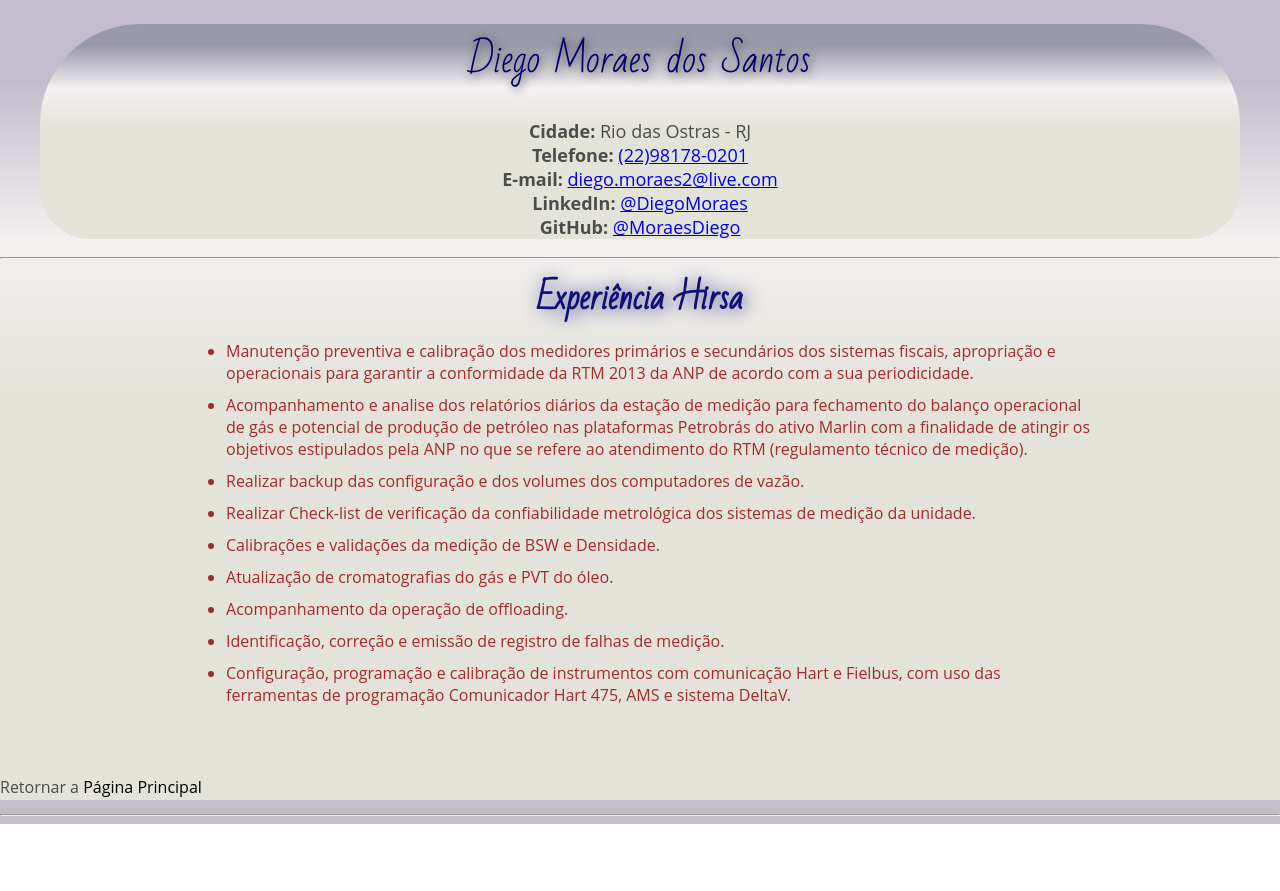
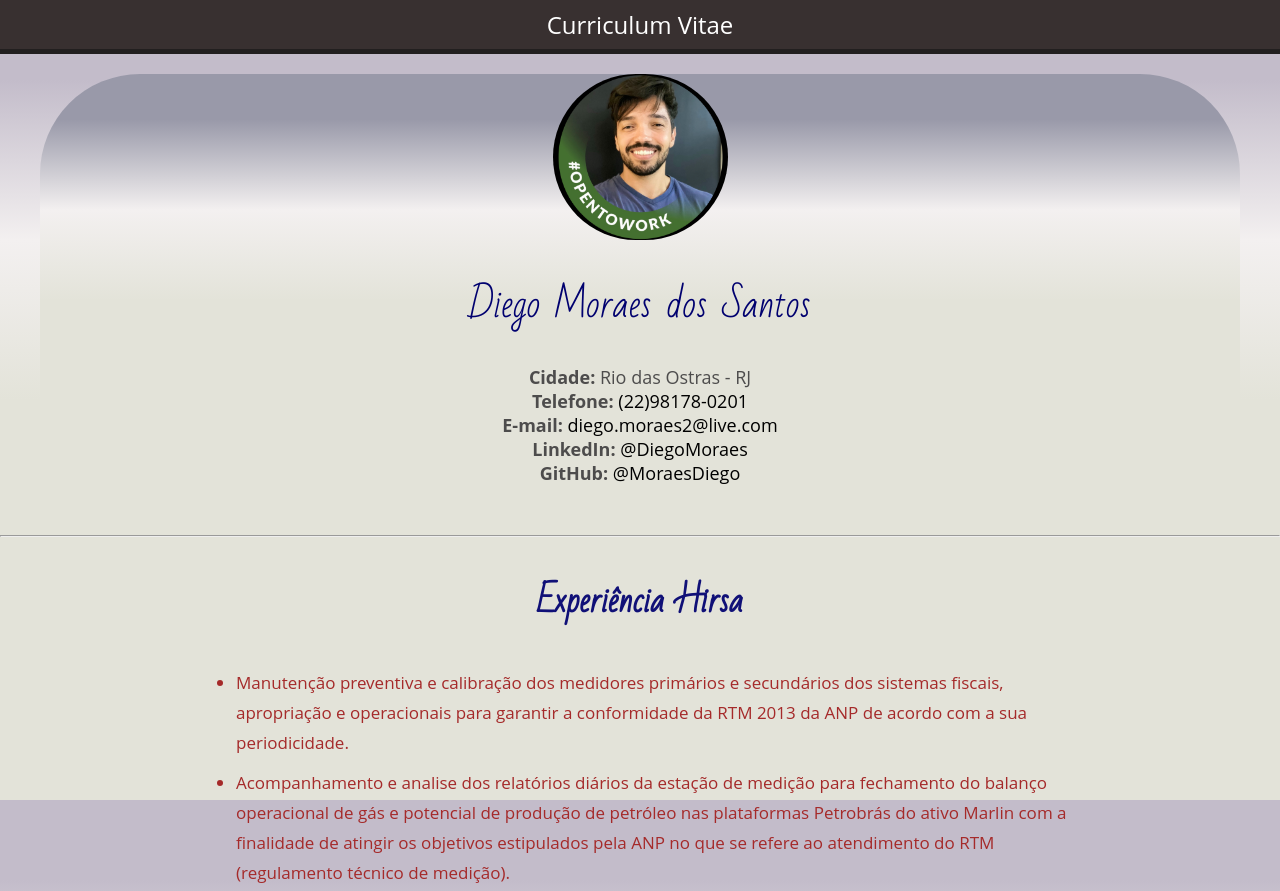
Before and after one commit to MoraesDiego/cv-web-project, a plain HTML site: page Projeto1/xphirsa.html in a window 1280 px wide. Shown: the top 891 px of the page. Before the commit the page ends 824 px from the top, so only its background shows below. Drawn offline with Linux system fonts and the light colour scheme.

Commit message:
V1.4
Alteração dos link e atualização do layout das paginas.

```diff
--- a/Projeto1/style.css
+++ b/Projeto1/style.css
@@ -23,23 +23,26 @@ body{
 p{
     /* cor dos paragrafos */
     color: rgb(77, 76, 76);
+
 }
 ul{
     /*cor das listas*/
     color: brown;
-    /*margin-left: 450px;
-    margin-right: 400px;*/
     max-width: 888px;
     margin: auto;
 }
 li{
-    margin: 10px;
+    margin: 10px 20px;
+    padding-bottom: 0px;
+    line-height: 30px;
+    font-size: 17px;
+
 }
 
 /* cor do id nome-cor*/
 #nome-cor{
     color: rgb(0, 0, 111);
-    text-shadow: 2px 2px 10px rgb(67, 66, 66);
+    /*text-shadow: 2px 2px 10px rgb(67, 66, 66);*/
     font-family: bs, Arial, Helvetica, sans-serif;
     font-weight: 100;
 
@@ -56,23 +59,13 @@ li{
     margin: auto;
     padding: 0px;
     margin-top: 20px;
-    /*margin-left: 350px;
-    margin-right: 350px;*/
-    /*width: auto; /*90vw, 10vh;*/
-    /*height: auto; /*13vw, 20vh;*/
+
     border-radius: 100px 100px 50px 50px;
     border-width: 3px;
     border-style: none;
     border-color: rgb(120, 114, 114);
     background: linear-gradient(rgb(153, 153, 169) 10%, rgb(243, 240, 240), rgb(227, 227, 217) 50%) fixed;
-    /*background-image: url(./foto3x4.jpeg);
-    background-size: 15% 110%;
-    background-repeat: no-repeat;
-    background-position: right;
-    overflow: auto;*/
-    /*background-position-x: 1256px;
-    background-position-y: 1000;
-    background-attachment: fixed;*/
+
     font-size: 18px;
     text-align: center;
 
@@ -85,11 +78,6 @@ li{
     position: left;
 }
 
-.fotodiego{
-    /*height: 210px;
-    width: 150px; */
-
-}
 
 #intro {
     max-width: 888px;
@@ -107,22 +95,23 @@ li{
     max-width: 888px;
     min-width: 888px;
     margin: auto;
-    padding: 30px;
+    padding-bottom: 30px;
 
 }
 
 h3{
-    text-shadow: 1px 1px 5px rgb(147, 145, 145);
+    /*text-shadow: 1px 1px 5px rgb(147, 145, 145);*/
     font-family: bs, Arial, Helvetica, sans-serif;
 }
 
 /* cor e representação das classes. */
 .titulos{
+    padding: 25px;
     max-width: 888px;
     min-width: 888px;
     margin: auto;
     color: rgb(16, 16, 119);
-    text-shadow: 2px 1px 18px rgb(61, 61, 136);
+    /*text-shadow: 2px 1px 18px rgb(61, 61, 136);*/
     text-align: center;
     font-style: bold;
     font-weight: 800;
@@ -156,3 +145,7 @@ h3{
 .estilo-link1:active{
     background-color: rgb(168, 168, 175);
 }
+
+.retorno{
+    text-align: center;
+}
--- a/Projeto1/xphirsa.html
+++ b/Projeto1/xphirsa.html
@@ -10,18 +10,27 @@
 </head>
 
 <body>
+    <div class="top-bar">Curriculum Vitae </div>
+
     <div id="dadospessoais">
+        <div>
+            <img class="fototopo" src="./foto3x4.jpeg" alt="facebook">
+        </div>
         <!--Dados pessoais-->
         <h1 id="nome-cor">Diego Moraes dos Santos</h1>
 
         <p>
             <strong>Cidade:</strong> Rio das Ostras - RJ<br>
-            <strong>Telefone:</strong> <a href="whatsapp://552298178-0201">(22)98178-0201</a><br>
-            <strong>E-mail:</strong> <a href="mailto:diego.moraes2@live.com">diego.moraes2@live.com</a><br>
-            <strong>LinkedIn:</strong> <a href="https://www.linkedin.com/in/diego-moraes-dos-santos-b73b9243/"
+            <strong>Telefone:</strong> <a class="estilo-link1" ;
+                href="whatsapp://552298178-0201">(22)98178-0201</a><br>
+            <strong>E-mail:</strong> <a class="estilo-link1" ;
+                href="mailto:diego.moraes2@live.com">diego.moraes2@live.com</a><br>
+            <strong>LinkedIn:</strong> <a class="estilo-link1" ;
+                href="https://www.linkedin.com/in/diego-moraes-dos-santos-b73b9243/"
                 target="_blank">@DiegoMoraes</a><br>
-            <strong>GitHub:</strong> <a href="https://www.github.com/moraesdiego" target="_blank">@MoraesDiego</a><br>
-        </p>
+            <strong>GitHub:</strong> <a class="estilo-link1" ; href="https://www.github.com/moraesdiego"
+                target="_blank">@MoraesDiego</a>
+        </p><br>
     </div>
     <hr>
     <div>
@@ -49,9 +58,10 @@
         </ul>
         <br>
         <br>
-        <p> Retornar a <a class="estilo-link1"; href="index.html">Página Principal</a></p>
+
     </div>
     <hr>
+    <p class="retorno"> Retornar a <a class="estilo-link1"; href="index.html">Página Principal</a></p>
 
 </body>
 
```
Also changed, not shown: Projeto1/index.html (+4 -4 lines), Projeto1/xpautomind.html (+16 -6 lines), Projeto1/xpconaut.html (+16 -6 lines), Projeto1/xpnov.html (+15 -8 lines).
